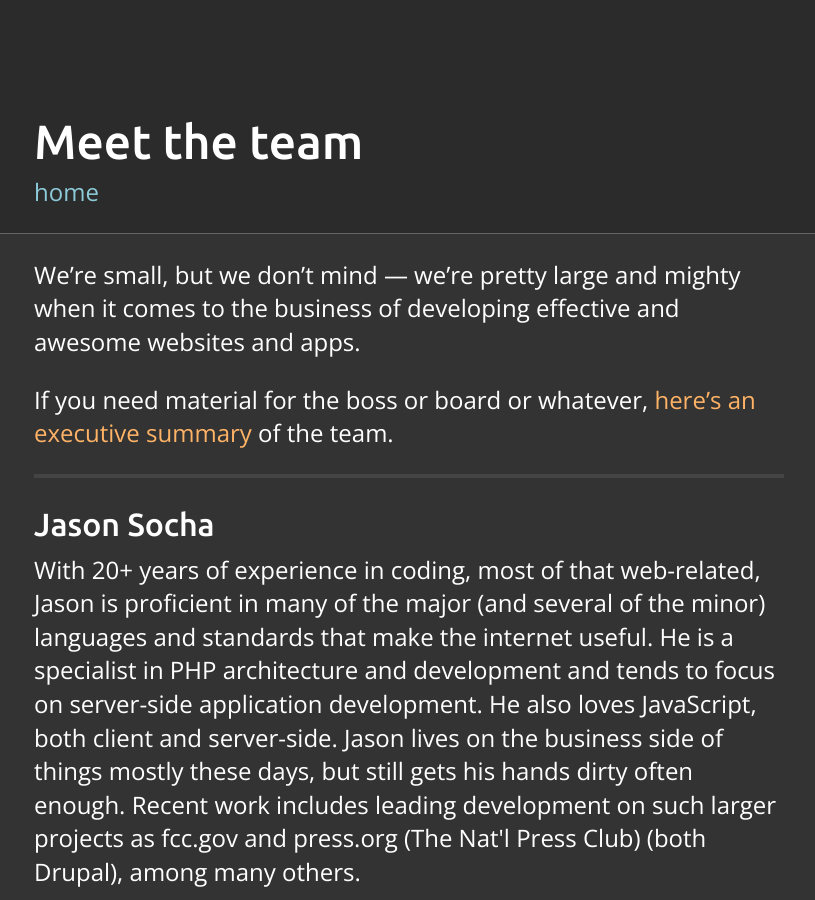
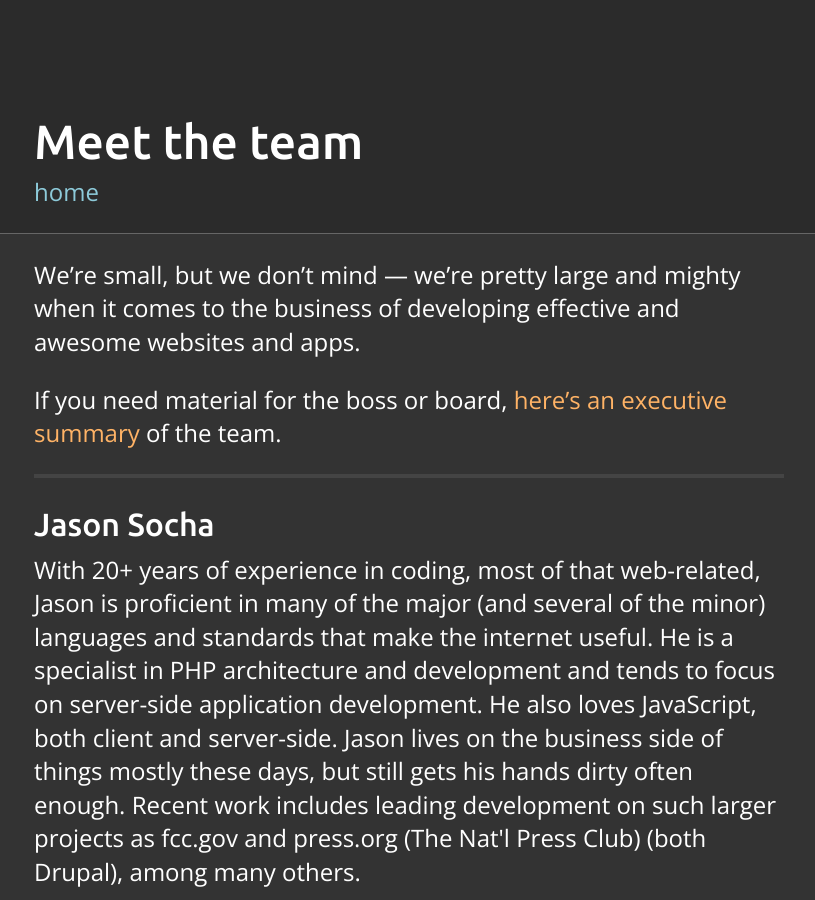
Before and after one commit to SochaDev/sochadev.github.io, a Jekyll site: the page built from team.md, in a window 1280 px wide and 900 px high. Shown: the whole window, without its empty margins (231-1046 px from the left). Built offline with Jekyll 4.4.1, drawn with Linux system fonts in a browser that asks for light colours; nearby versions of some CDN libraries.

Commit message:
Added print styles, iterated exec summary dl.

```diff
--- a/_layouts/print.html
+++ b/_layouts/print.html
@@ -6,7 +6,7 @@
   <link rel="canonical" href="{{ site.baseurl }}{{ page.url }}" />
   <link rel="stylesheet" href="/assets/css/print.css" type="text/css" />
 </head>
-<body class="print">
+<body>
   <main>
     <h1>{{ site.title }}</h1>
     {{ content }}
--- a/team.md
+++ b/team.md
@@ -6,7 +6,7 @@
 
 We're small, but we don't mind &mdash; we're pretty large and mighty when it comes to the business of developing effective and awesome websites and apps.
 
-If you need material for the boss or board or whatever, [here's an executive summary](/assets/downloads/socha-dev-executive-summary){:target="_blank"} of the team.
+If you need material for the boss or board, [here's an executive summary](/assets/downloads/socha-dev-executive-summary){:target="_blank"} of the team.
 
 * * *
 
```
